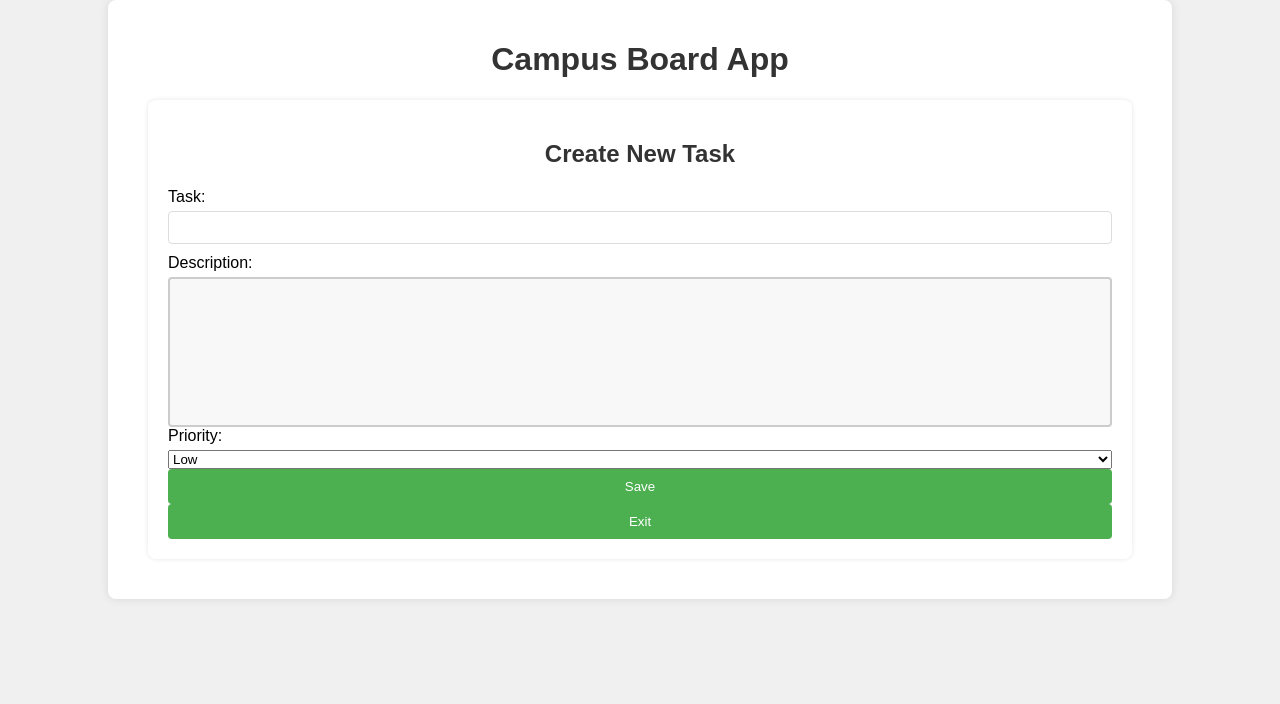
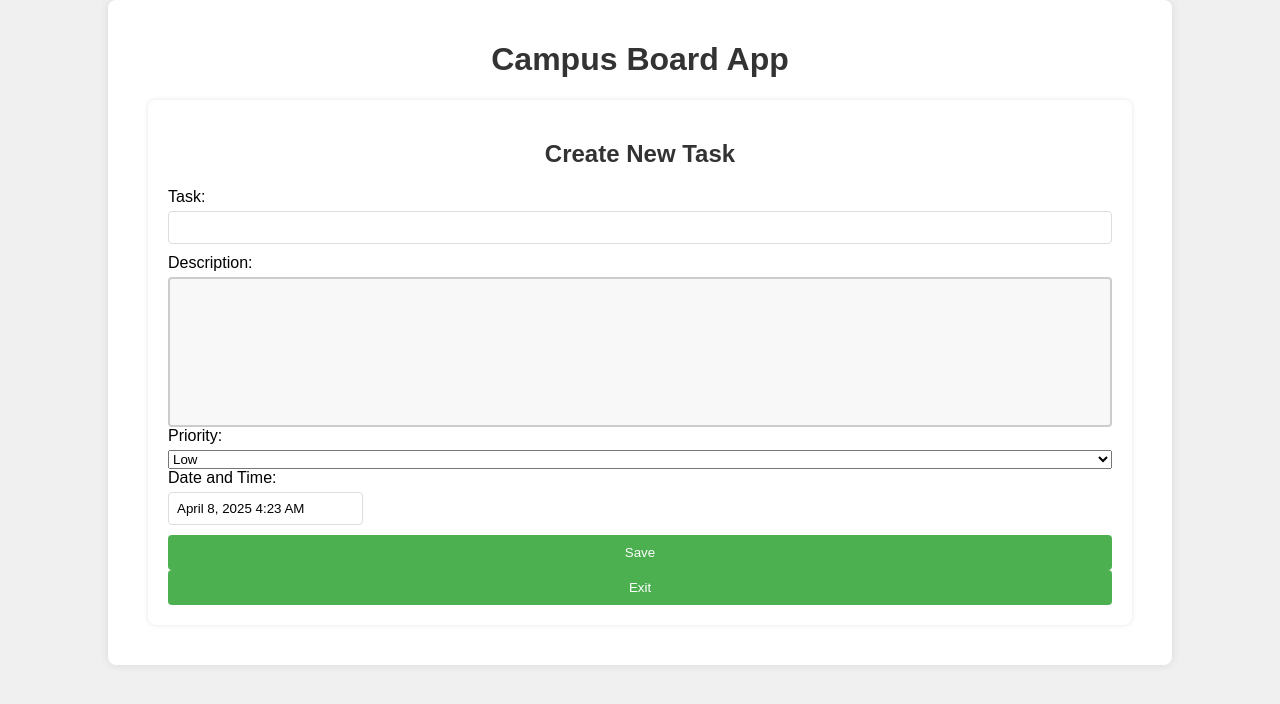
Before and after one commit to knguyen173/CampusBoardClientServer, a React (Create React App) app in the folder frontend/: page /createTask in a window 1280 px wide. Shown: the top 704 px of the page. Built offline with nearby package versions, Linux system fonts and the light colour scheme.

Commit message:
Date Time Readded
Date Time Picker readded to CreateEditTask.jsx

```diff
--- a/frontend/src/components/CreateEditTask.jsx
+++ b/frontend/src/components/CreateEditTask.jsx
@@ -1,6 +1,9 @@
+// CreateEditTask.jsx
 import React, { useState, useEffect } from 'react';
 import { useNavigate, useParams } from 'react-router-dom';
 import axiosInstance from '../api/axiosInstance';
+import DatePicker from 'react-datepicker';
+import 'react-datepicker/dist/react-datepicker.css';
 import '../App.css';
 
 const CreateEditTask = () => {
@@ -10,6 +13,7 @@ const CreateEditTask = () => {
     const [title, setTitle] = useState('');
     const [description, setDescription] = useState('');
     const [priority, setPriority] = useState('Low');
+    const [dateAndTime, setDateAndTime] = useState(new Date());
 
     useEffect(() => {
         const fetchTask = async () => {
@@ -21,6 +25,8 @@ const CreateEditTask = () => {
                         setTitle(taskToEdit.title);
                         setDescription(taskToEdit.description);
                         setPriority(taskToEdit.priority);
+                        setDateAndTime(taskToEdit.dateandtime ? new Date(taskToEdit.dateandtime) : new Date());
+
                     }
                 } catch (error) {
                     console.error('Failed to load task:', error);
@@ -36,19 +42,19 @@ const CreateEditTask = () => {
 
         try {
             if (id) {
-                // Edit existing task
                 await axiosInstance.put(`/tasks/${id}`, {
                     title,
                     description,
-                    priority
+                    priority,
+                    dateAndTime
                 });
             } else {
-                // Create new task
                 await axiosInstance.post('/tasks', {
-                    user_id: 1, // Replace with actual user_id if dynamic
+                    user_id: 1, // Replace with actual user_id
                     title,
                     description,
-                    priority
+                    priority,
+                    dateAndTime
                 });
             }
 
@@ -86,6 +92,17 @@ const CreateEditTask = () => {
                     <option value="High">High</option>
                 </select>
 
+                <label>Date and Time:</label>
+                <DatePicker
+                    selected={dateAndTime}
+                    onChange={(date) => setDateAndTime(date)}
+                    showTimeSelect
+                    timeFormat="HH:mm"
+                    timeIntervals={15}
+                    timeCaption="time"
+                    dateFormat="MMMM d, yyyy h:mm aa"
+                />
+
                 <button type="submit">Save</button>
                 <button type="button" onClick={handleExit}>Exit</button>
             </form>
```
